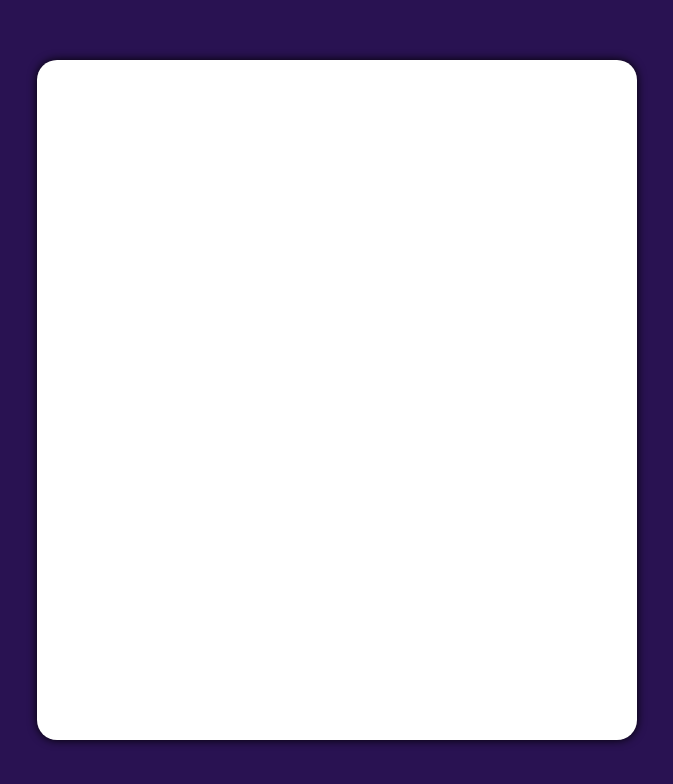
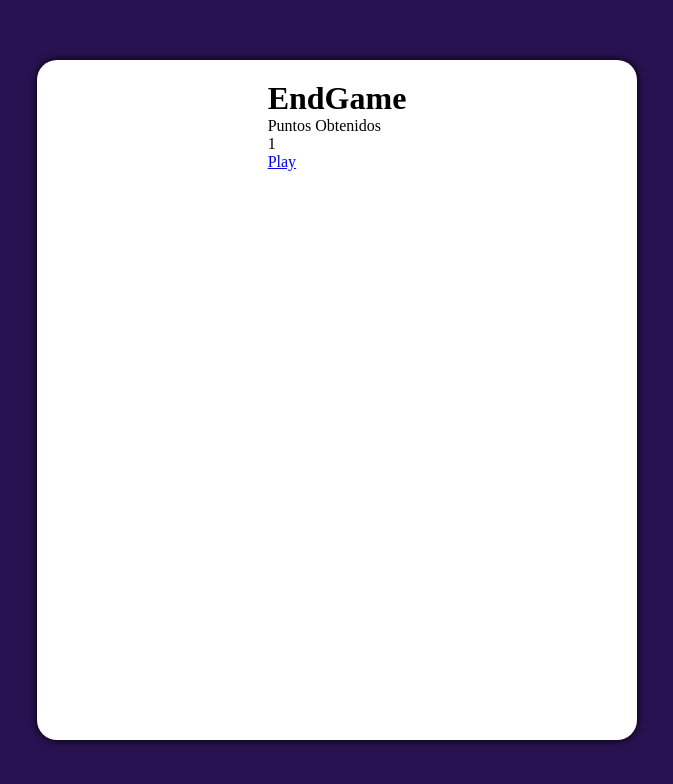
Before and after one commit to franciscocortezdev/FlagQuiz, a React (Create React App) app: page /gameend/1 in a window 1280 px wide. Shown: the top 784 px of the page, without its empty margins (303-976 px from the left). Built offline with nearby package versions, Linux system fonts and the light colour scheme.

Commit message:
numCorrect fixed

```diff
--- a/src/App.js
+++ b/src/App.js
@@ -1,5 +1,7 @@
 import './App.css';
 import { CountryGame } from './components/CountryGame/CountryGame'
+import {Home} from './Pages/Home/Home'
+import {EndGame} from './Pages/EndGame/EndGame'
 import {Route } from "wouter"
 
 export function App() {
@@ -11,10 +13,17 @@ export function App() {
     <div className='container'>
       <div className='containerGame'>
 
-
+        <Route
+        component={Home}
+        path="/"
+        />
         <Route
         component={CountryGame}
         path="/gamestart"
+        />
+        <Route
+        component={EndGame}
+        path="/gameend/:points"
         />
 
       </div>
--- /dev/null
+++ b/src/Pages/EndGame/EndGame.js
@@ -0,0 +1,16 @@
+
+import React from 'react'
+
+export function EndGame({params}) {
+
+  return (
+    <div>
+      <h1>EndGame</h1>
+      <p>Puntos Obtenidos</p>
+      <p>{params.points}</p>
+      <a href='/gamestart'>Play</a>
+    </div>
+  )
+
+
+}
--- /dev/null
+++ b/src/Pages/Home/Home.js
@@ -0,0 +1,13 @@
+import React from 'react'
+
+export function Home() {
+  return (
+    <div>
+      <h1>Wellcome</h1>
+
+      <a href='/gamestart'>Play</a>
+
+    </div>
+  )
+
+}
--- a/src/components/CountryGame/CountryGame.jsx
+++ b/src/components/CountryGame/CountryGame.jsx
@@ -11,7 +11,8 @@ export function CountryGame(){
   const [load, setLoad] = useState(true);
   const [numQuestion, setnumQuestion] = useState(1)
   const [selected, setselected] = useState(false)
-  const numCorrect = useRef(0)
+  const [numCorrect,setNumCorrect] = useState(0)
+
 
 
   useEffect(()=>{
@@ -51,7 +52,7 @@ export function CountryGame(){
 
     if(selected.innerText === resc){
       selected.classList.add('correct')
-      numCorrect.current += 1
+      setNumCorrect(prev => prev + 1)
       setselected(true)
       return
     }
@@ -93,7 +94,7 @@ export function CountryGame(){
 
     {
       selected &&
-      ( numQuestion === 10 ? <a href={` /gameend/${numCorrect.current}`} ><button className='btnNext'>Result</button></a> : <button className='btnNext' onClick={handleBtnNext} >Next Country</button>)
+      ( numQuestion === 10 ? <a href={`/gameend/${numCorrect}`} ><button className='btnNext'>Result</button></a> : <button className='btnNext' onClick={handleBtnNext} >Next Country</button>)
     }
 
     </div>
```
